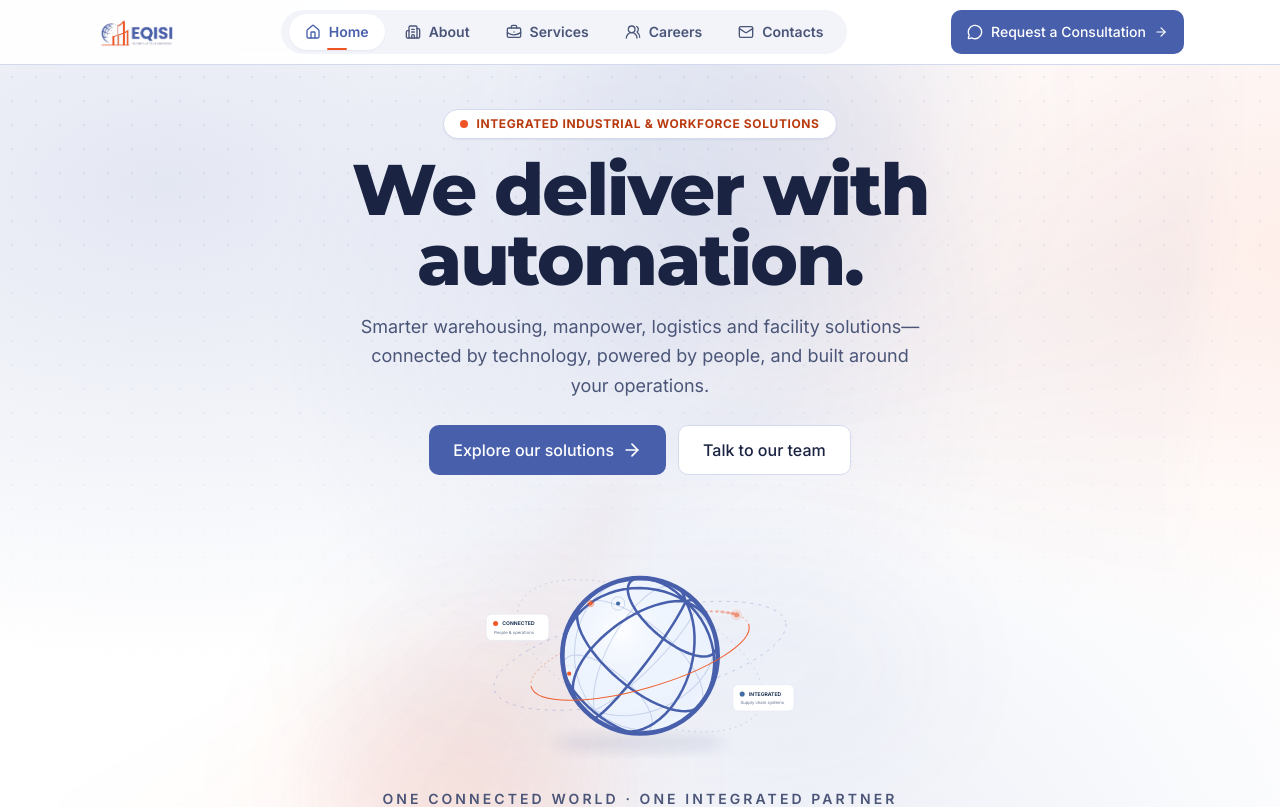
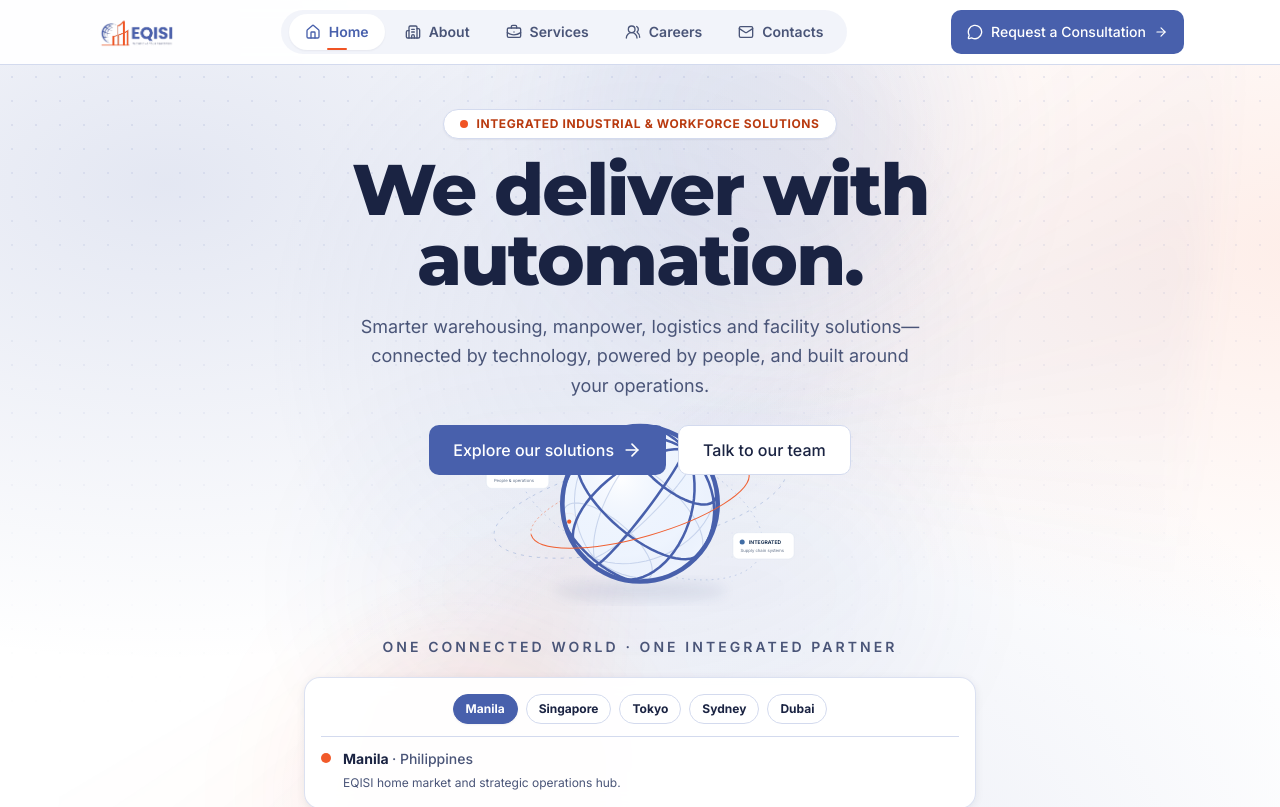
Before and after one commit to isturiscedrick/EQISI, a React (Vite) app in the folder vite-react-template/: page / in a window 1280 px wide. Shown: the top 807 px of the page. Built offline with nearby package versions, Linux system fonts and the light colour scheme.

Commit message:
Add accessible interactive location explorer to globe

```diff
--- a/vite-react-template/src/components/home/GlobeVisual.tsx
+++ b/vite-react-template/src/components/home/GlobeVisual.tsx
@@ -1,4 +1,4 @@
-import { useLayoutEffect, useRef } from 'react'
+import { useLayoutEffect, useRef, useState } from 'react'
 import { animate } from 'animejs'
 import { gsap } from '@/lib/gsap'
 
@@ -16,6 +16,14 @@ const ORBIT_B = 78
 const ORBIT_ROT = -16 * D2R
 const ORBIT_SPEED = 0.85 // rad/s
 const TRAIL = 9
+
+const LOCATIONS = [
+  { name: 'Manila', region: 'Philippines', detail: 'EQISI home market and strategic operations hub.', color: '#f15a2a' },
+  { name: 'Singapore', region: 'Southeast Asia', detail: 'A regional connection point for integrated supply-chain activity.', color: '#4860ac' },
+  { name: 'Tokyo', region: 'Japan', detail: 'A connected Asia-Pacific business destination.', color: '#4860ac' },
+  { name: 'Sydney', region: 'Australia', detail: 'An Asia-Pacific route represented in the globe visual.', color: '#f15a2a' },
+  { name: 'Dubai', region: 'United Arab Emirates', detail: 'A global trade and logistics connection point.', color: '#f15a2a' },
+]
 
 const NODES = [
   { lat: 14.6, lon: 121, color: '#f15a2a' },
@@ -97,6 +105,8 @@ function orbitPoint(theta: number) {
  */
 export function GlobeVisual() {
   const root = useRef<HTMLDivElement>(null)
+  const [activeLocation, setActiveLocation] = useState(0)
+  const location = LOCATIONS[activeLocation] ?? LOCATIONS[0]
 
   useLayoutEffect(() => {
     const element = root.current
@@ -357,6 +367,22 @@ export function GlobeVisual() {
       <p className="relative z-10 -mt-1 px-2 text-center text-[9px] font-semibold tracking-[0.14em] text-fg-muted uppercase sm:text-sm sm:tracking-[0.22em]">
         One connected world · One integrated partner
       </p>
+      <div className="relative z-20 mx-auto mt-5 max-w-2xl rounded-2xl border border-border/80 bg-surface/95 p-3 shadow-card backdrop-blur sm:p-4" aria-label="Explore globe locations">
+        <div className="flex flex-wrap justify-center gap-2">
+          {LOCATIONS.map((item, index) => (
+            <button key={item.name} type="button" aria-pressed={activeLocation === index} onClick={() => setActiveLocation(index)} className={`rounded-full border px-3 py-1.5 text-xs font-bold transition-all focus-visible:outline-2 focus-visible:outline-offset-2 focus-visible:outline-primary ${activeLocation === index ? 'border-primary bg-primary text-primary-fg shadow-subtle' : 'border-border bg-canvas text-fg hover:border-primary/50'}`}>
+              {item.name}
+            </button>
+          ))}
+        </div>
+        <div className="mt-3 flex items-start gap-3 border-t border-border pt-3 text-left">
+          <span className="mt-1 size-2.5 shrink-0 rounded-full" style={{ backgroundColor: location.color }} />
+          <div aria-live="polite" className="min-w-0">
+            <p className="text-sm font-bold text-fg">{location.name} <span className="font-medium text-fg-muted">· {location.region}</span></p>
+            <p className="mt-1 text-xs leading-relaxed text-fg-muted">{location.detail}</p>
+          </div>
+        </div>
+      </div>
     </div>
   )
 }
```
